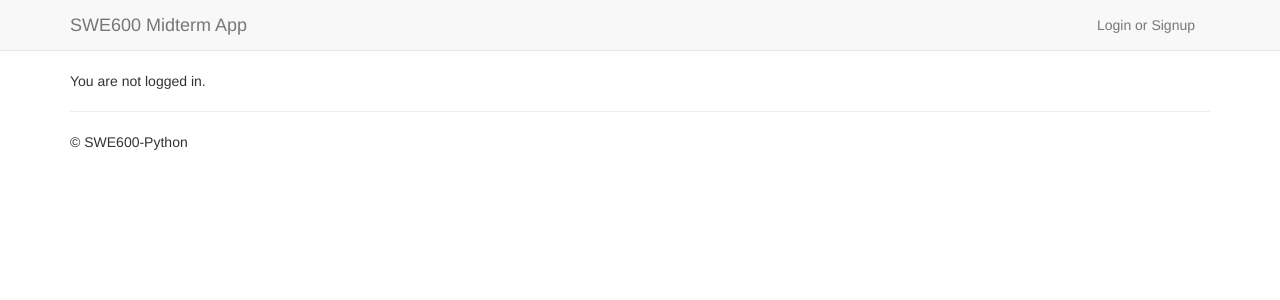
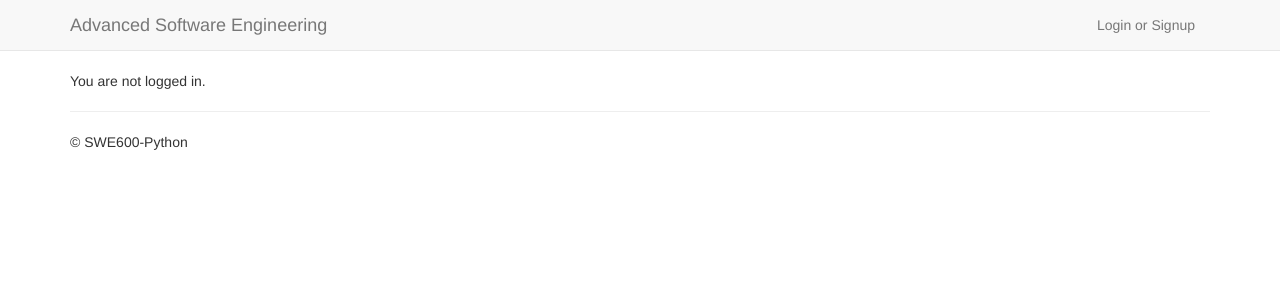
Before and after one commit to jerryz1982/swe600-python, a Flask app: page / in a window 1280 px wide. Shown: the top 300 px of the page. Run offline with Flask 2, Linux system fonts and the light colour scheme; some libraries are stand-ins or nearby versions.

Commit message:
update more references

```diff
--- a/swe600_python/templates/base.html
+++ b/swe600_python/templates/base.html
@@ -2,7 +2,7 @@
 <html lang="en">
   <head>
     {% block head %}
-    <title>SWE600 Midterm App{% block title %}{% endblock %}</title>
+    <title>Advanced Software Engineering{% block title %}{% endblock %}</title>
     <meta name="viewport" content="width=device-width, initial-scale=1.0">
     <meta name="description" content="">
     <meta name="keywords" content="">
@@ -27,7 +27,7 @@
           <span class="icon-bar"></span>
           <span class="icon-bar"></span>
         </button>
-        <a class="navbar-brand" href="/">SWE600 Midterm App</a>
+        <a class="navbar-brand" href="/">Advanced Software Engineering</a>
         <div class="nav-collapse">
           {% block navbar_right %}
           <ul class="nav navbar-nav pull-right">
```
